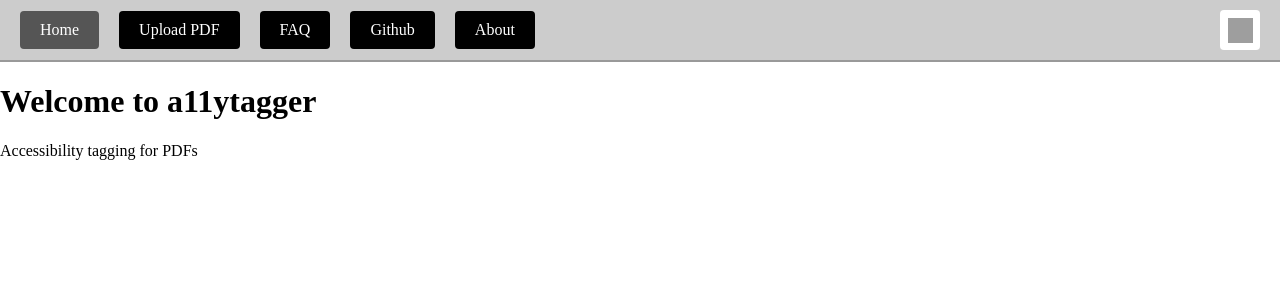
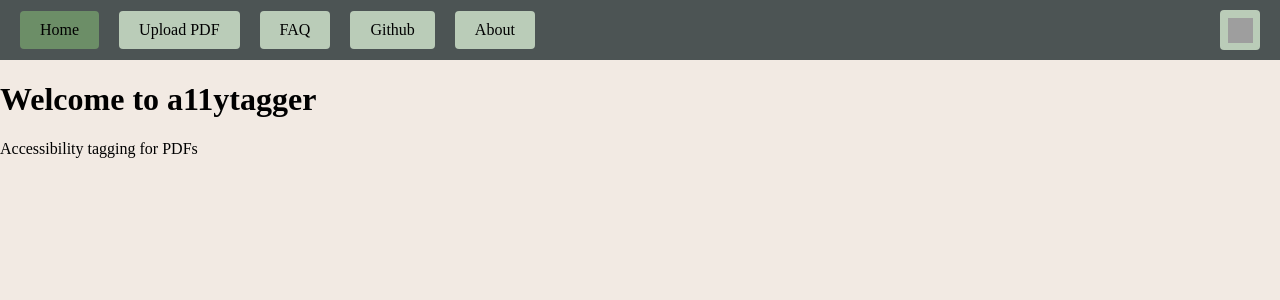
Before and after one commit to ChicoState/a11ytagger, a Django app: page / in a window 1280 px wide. Shown: the top 300 px of the page. Run offline with Django 5.2, Linux system fonts and the light colour scheme; grey boxes are pictures that could not be loaded.

Commit message:
Added Styling using css variables for easy access (#36)

```diff
--- a/templates/base.html
+++ b/templates/base.html
@@ -7,19 +7,29 @@
     <title>{% block title %}a11ytagger{% endblock %}</title>
     {% block extra_head %}{% endblock %}
     <style>
+        :root {
+            --bg-color: #f2eae3;
+            --navbar-color: #4C5454;
+            --btn-color: #BACCB8;
+            --btn-hover-color: #8CA989;
+            --btn-focus-color: #ffffff;
+            --btn-selected-color: #6C8E67;
+            --text-color: oklab(0% 0 0);
+        }
+
         html,
         body {
             margin: 0;
             padding: 0;
+            background-color: var(--bg-color);
         }
 
         .top-band {
-            background-color: #ccc;
+            background-color: var(--navbar-color);
             padding: 10px 20px;
             display: flex;
             justify-content: space-between;
             align-items: center;
-            border-bottom: 2px solid #999;
         }
 
         .nav-buttons {
@@ -29,8 +39,8 @@
         }
 
         .nav-buttons a {
-            background-color: black;
-            color: white;
+            background-color: var(--btn-color);
+            color: var(--text-color);
             text-decoration: none;
             padding: 10px 20px;
             border-radius: 4px;
@@ -40,16 +50,16 @@
         }
 
         .nav-buttons a:hover {
-            background-color: #333;
+            background-color: var(--btn-hover-color);
         }
 
         .nav-buttons a:focus {
-            outline: 2px solid #fff;
+            outline: 2px solid var(--btn-focus-color);
             outline-offset: 2px;
         }
 
         .nav-buttons a.active {
-            background-color: #555;
+            background-color: var(--btn-selected-color);
         }
 
         .settings-btn {
@@ -57,8 +67,7 @@
             align-items: center;
             justify-content: center;
             padding: 10px;
-            background-color: white;
-            color: black;
+            background-color: var(--btn-color);
             border: none;
             border-radius: 4px;
             width: 40px;
@@ -68,19 +77,17 @@
         }
 
         .settings-btn:hover {
-            background-color: #e6e6e6;
-            transform: scale(1.05);
+            background-color: var(--btn-hover-color);
         }
 
         .settings-btn:focus {
-            outline: 2px solid #000;
+            outline: 2px solid var(--btn-focus-color);
             outline-offset: 2px;
         }
 
-        .settings-btn svg {
+        .settings-btn img {
             width: 25px;
             height: 25px;
-            fill: black;
         }
     </style>
 </head>
```
